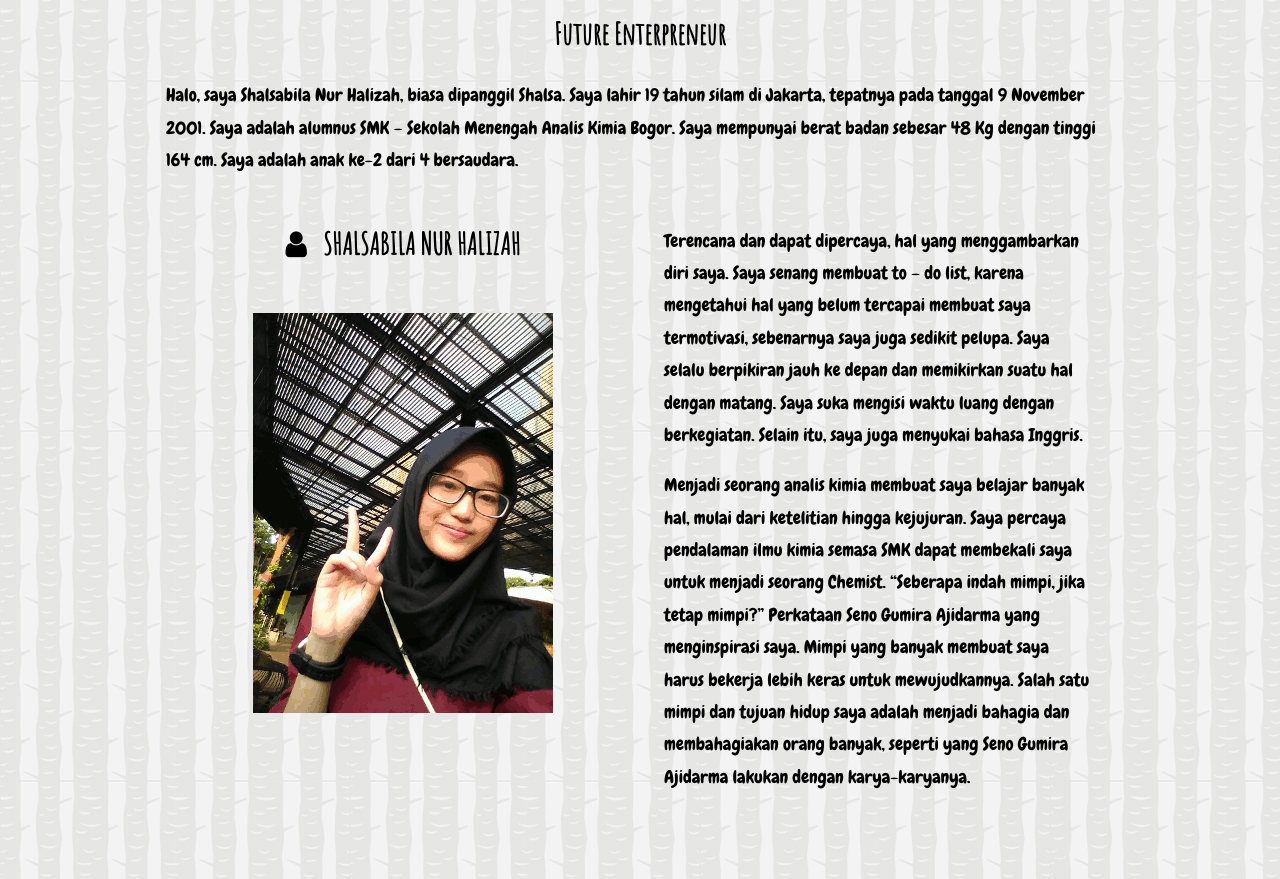
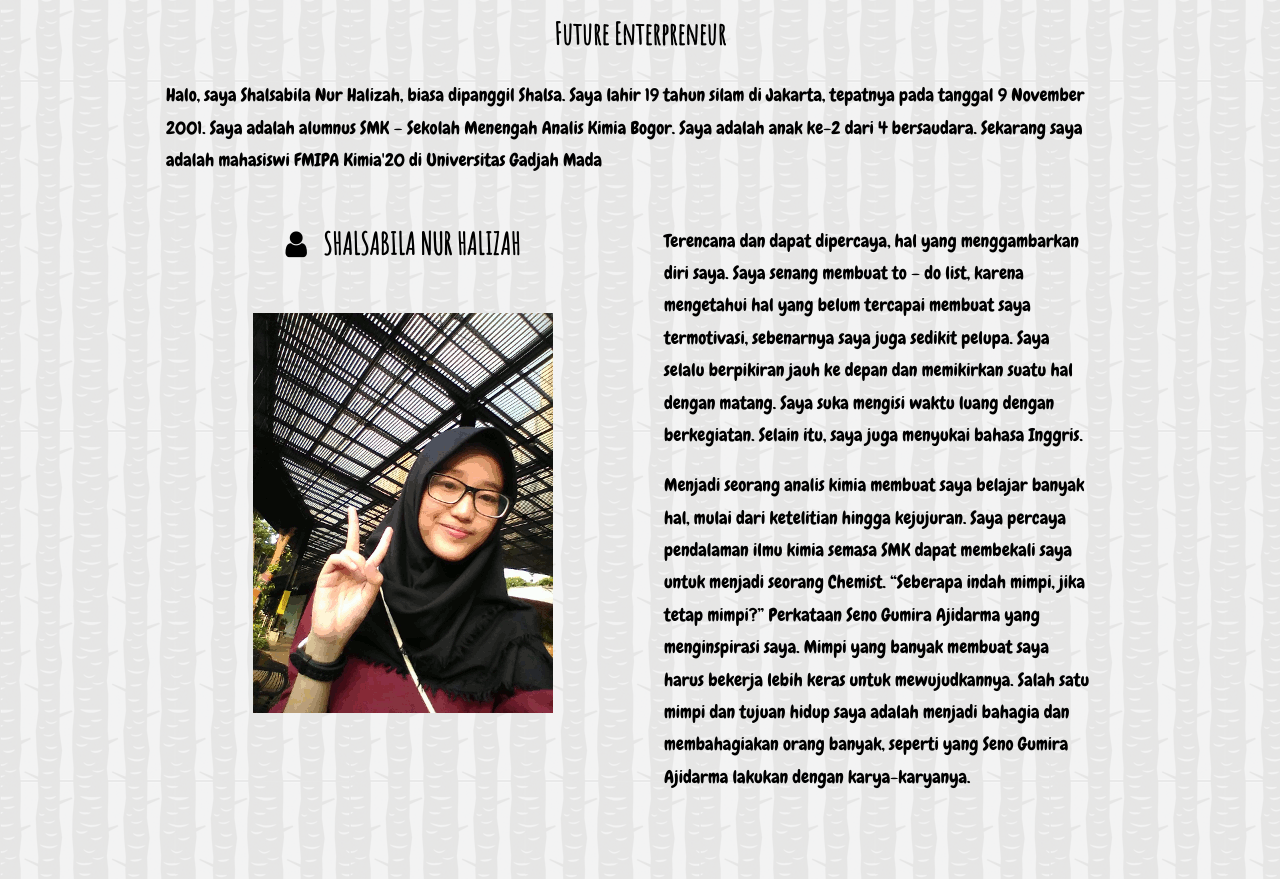
Before and after one commit to Shalsabila/Shalsabila.github.io, a plain HTML site: page index.html in a window 1280 px wide. Shown: the part 969-1848 px from the top of the page. Drawn offline with nearby package versions, Linux system fonts and the light colour scheme; some packages are replaced by stand-ins of ours; a web font is replaced by a local one.

Commit message:
Update index.html

```diff
--- a/index.html
+++ b/index.html
@@ -92,7 +92,7 @@ body, html {
 <div class="w3-content w3-container w3-padding-64 w3-large" id="about">
   <h1 class="w3-center w3-bottombar w3-border-dark-grey w3-xxxlarge">ABOUT ME</h1>
   <h2 class="w3-center"><b>Future Enterpreneur</b></h2>
-  <p>Halo, saya Shalsabila Nur Halizah, biasa dipanggil Shalsa. Saya lahir 19 tahun silam di Jakarta, tepatnya pada tanggal 9 November 2001. Saya adalah alumnus SMK – Sekolah Menengah Analis Kimia Bogor. Saya mempunyai berat badan sebesar 48 Kg dengan tinggi 164 cm. Saya adalah anak ke-2 dari 4 bersaudara.</p>
+  <p>Halo, saya Shalsabila Nur Halizah, biasa dipanggil Shalsa. Saya lahir 19 tahun silam di Jakarta, tepatnya pada tanggal 9 November 2001. Saya adalah alumnus SMK – Sekolah Menengah Analis Kimia Bogor. Saya adalah anak ke-2 dari 4 bersaudara. Sekarang saya adalah mahasiswi FMIPA Kimia'20 di Universitas Gadjah Mada</p>
   <div class="w3-row">
     <div class="w3-col m6 w3-center w3-padding-large">
       <h2><b><i class="fa fa-user w3-margin-right"></i>SHALSABILA NUR HALIZAH</b></h2><br>
```
